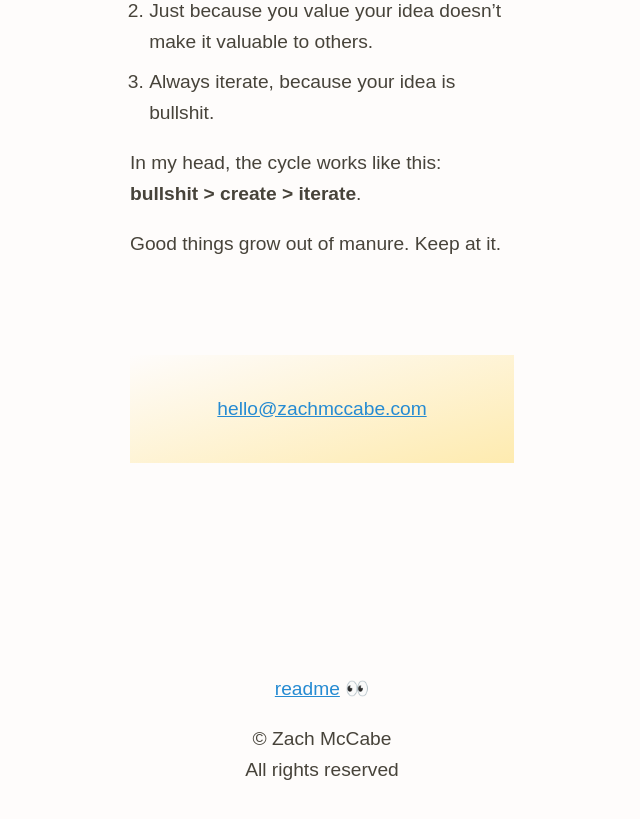
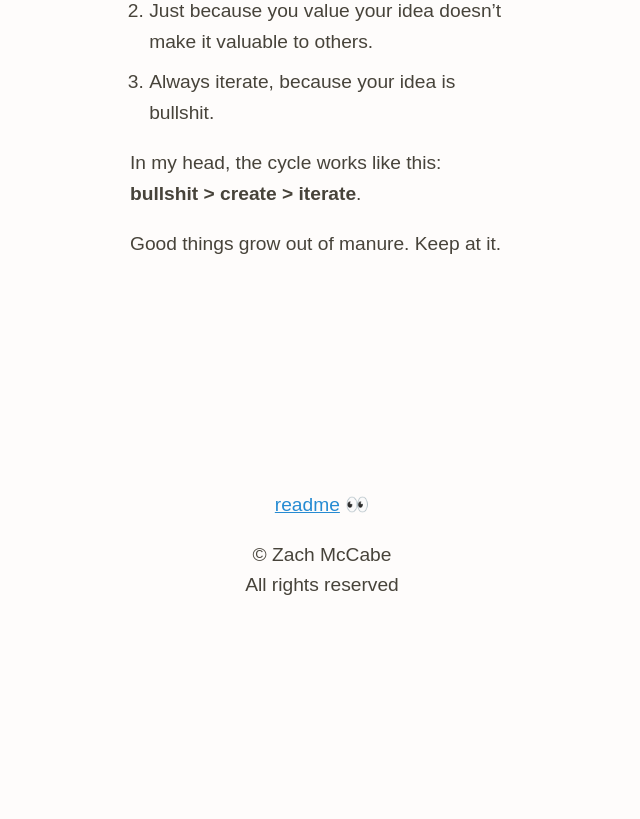
Before and after one commit to zachmccabe/zachmccabe.github.io, a Jekyll site: the page built from bullshit.md, in a window 1280 px wide and 900 px high, scrolled down 1104 px. Shown: the top 819 px of the window, without its empty margins (318-958 px from the left). Built offline with Jekyll 4.4.1, drawn with Linux system fonts in a browser that asks for light colours; after the commit the page ends 1820 px from its top, so only the background shows below that.

Commit message:
Update kaoliang3_article.html
Removing loop for `page.cta` from template.

```diff
--- a/_layouts/kaoliang3_article.html
+++ b/_layouts/kaoliang3_article.html
@@ -25,7 +25,6 @@
       <div class="xwrap">
         <div class="xnest20">
           {{ content }}
-          {% if page.cta %}<div class="kaoCTA"><p>{{ page.cta }}</p></div>{% else %}{% endif %}
         </div>
       </div>
     </main>
```
